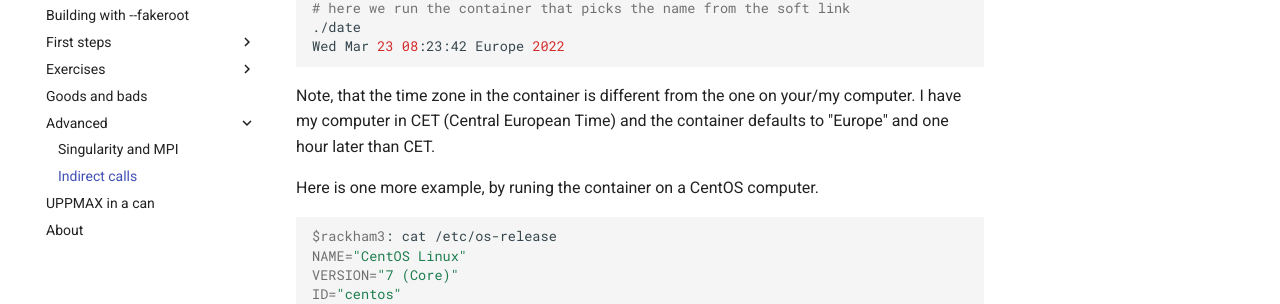
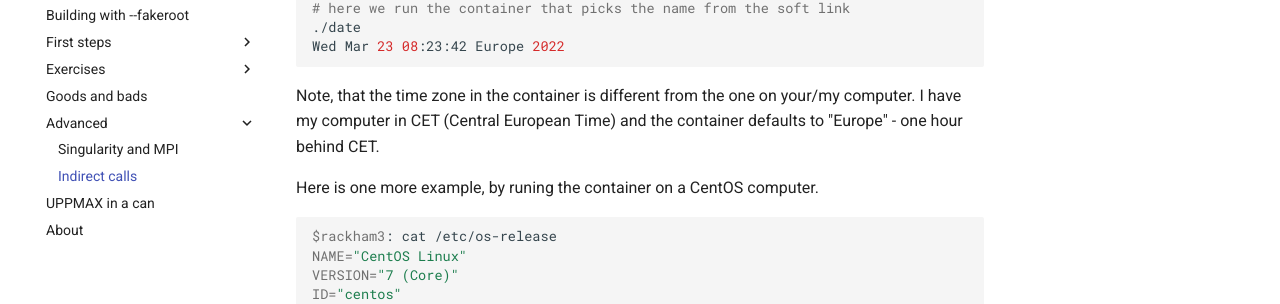
Before and after one commit to pmitev/UPPMAX-Singularity-workshop, an MkDocs documentation site: the page built from docs/indirect-call.md, in a window 1280 px wide and 900 px high, scrolled down 775 px. Shown: the part 174-478 px from the top of the window. Built offline with MkDocs 1.6.1 and Material for MkDocs 9.7.7, drawn with Linux system fonts in a browser that asks for light colours; comment, search, counter and statistics services are not loaded.

Commit message:
minor fix

````diff
--- a/docs/indirect-call.md
+++ b/docs/indirect-call.md
@@ -43,7 +43,7 @@ Wed 23 Mar 2022 09:23:40 AM CET
 Wed Mar 23 08:23:42 Europe 2022
 ```
 
-Note, that the time zone in the container is different from the one on your/my computer. I have my computer in CET (Central European Time) and the container defaults to "Europe" and one hour later than CET.
+Note, that the time zone in the container is different from the one on your/my computer. I have my computer in CET (Central European Time) and the container defaults to "Europe" - one hour behind CET.
 
 Here is one more example, by runing the container on a CentOS computer.
 
````
